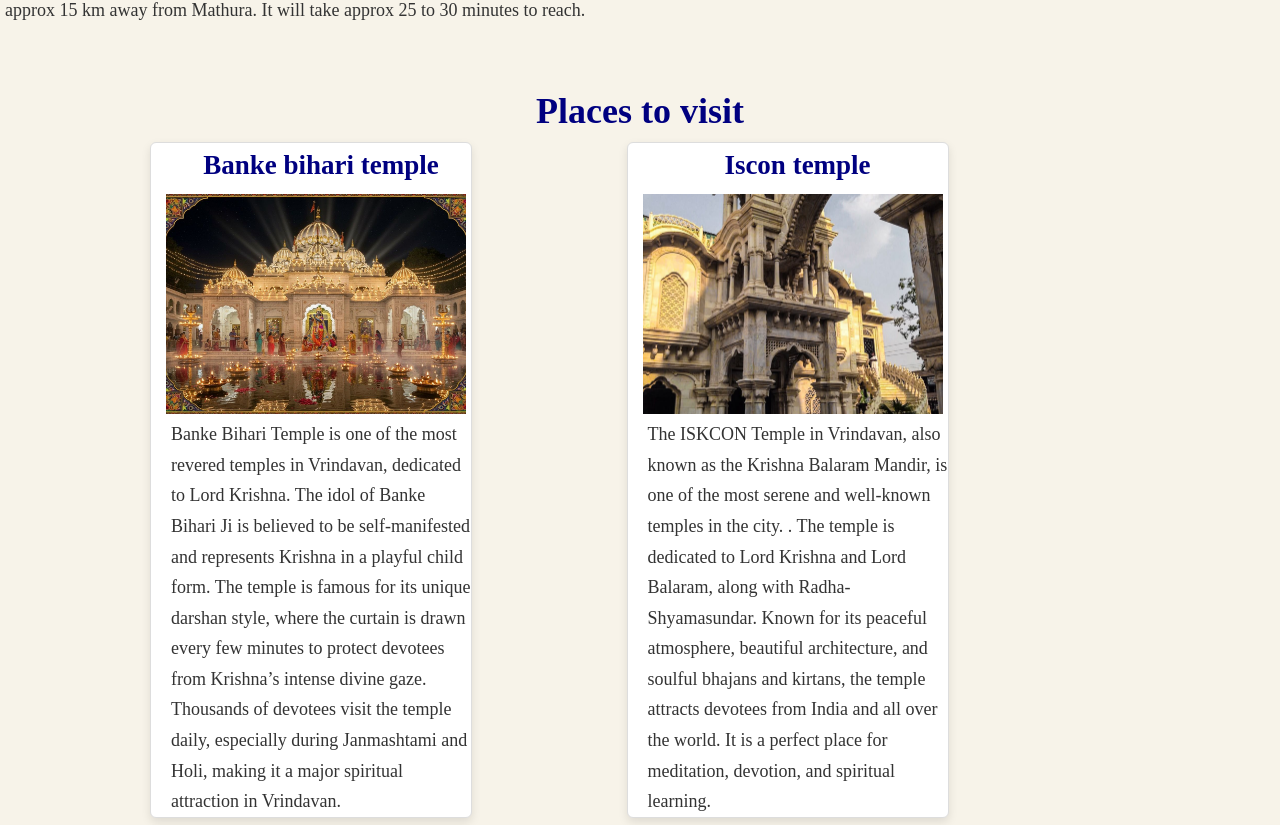
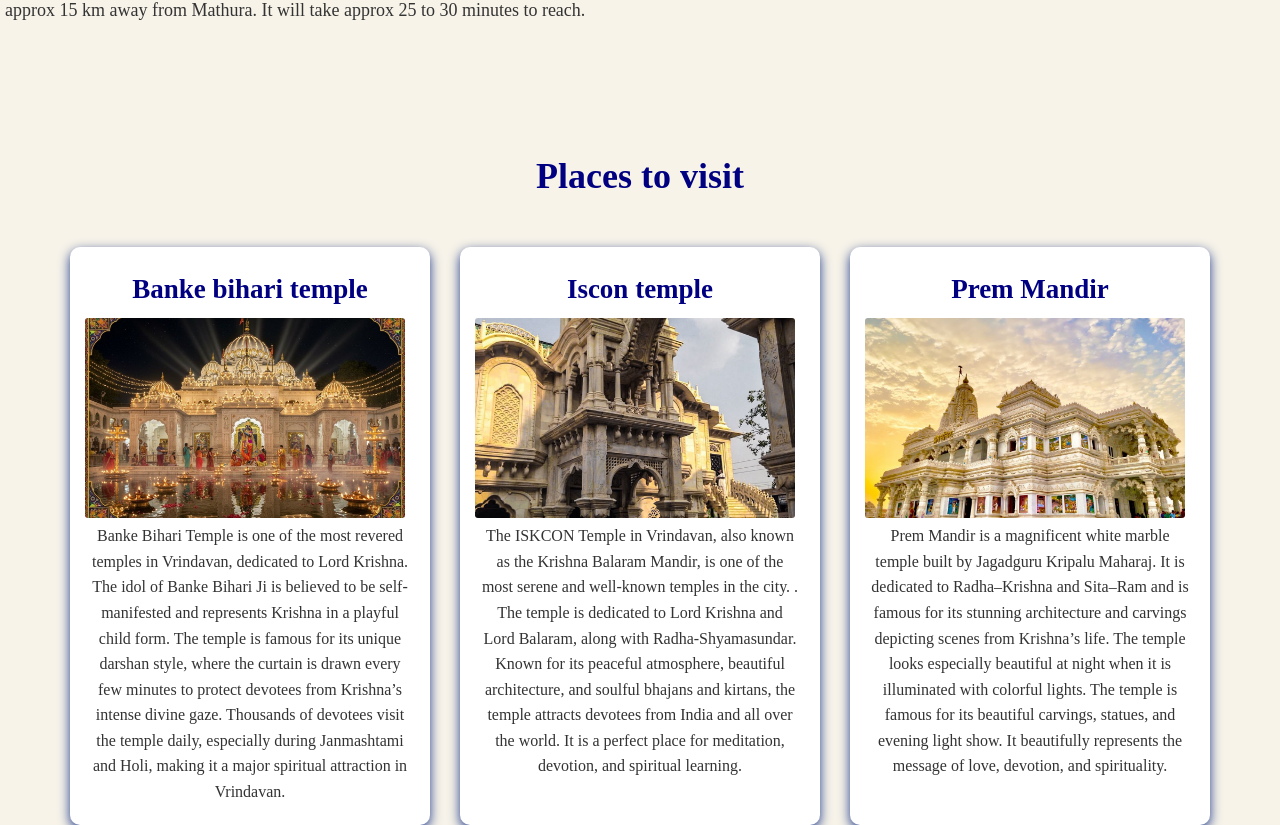
Before and after one commit to shrutideveloper18/vrindavan-travel-guide, a plain HTML site: page index.html in a window 1280 px wide. Shown: the part 1009-1834 px from the top of the page. Drawn offline with Linux system fonts and the light colour scheme; a script that the page names is missing.

Commit message:
Update style.css

```diff
--- a/style.css
+++ b/style.css
@@ -35,46 +35,41 @@
         margin-right: 20px;
         display: flow-root;*/
     }
-
-    .box {
-        background-color: white;
-        width: 300px;
-        min-height: 300px;
-        padding-left: 20px;
-        margin-left: 150px;
-        border: 1px solid #ddd;
-        box-shadow: 0 4px 10px rgba(0, 0, 0, 0.1);
+    .part-2 {
         text-align: center;
-        border-radius: 6px;
-        text-align: left;
-        display: inline-block;
-        overflow: scroll;
-        justify-content: center;
-        scrollbar-width: none;
-
-    }
-
-    .box:nth-child(1) img {
-
-        display: flex;
-        margin: auto;
-    }
-
-    .box img {
-        width: 100%;
-        height: 220px;
-        /* same for all */
-        object-fit: cover;
-        /* prevents image stretching */
-        display: block;
-        /* removes small gaps */
+        padding: 60px 20px;
     }
 
     .boxes {
-        line-break: 1.2;
+        display: flex;
+        justify-content: center;
+        gap: 30px;
+        flex-wrap: wrap;
+        margin-top: 40px;
     }
 
     .box {
+        background: #fff;
+        width: 320px;
+        padding: 20px;
+        border-radius: 10px;
+        box-shadow: 0 4px 12px #1f3a8a;
+    }
+
+
+
+    .box h3 {
+        margin: 15px 0 10px;
+        color: #1f3a8a;
+    }
+
+    .box p {
+        font-size: 16px;
+        line-height: 1.6;
+        color: #333;
+    }
+
+    .boxes {
         transition: transform 0.3s ease, box-shadow 0.3s ease;
     }
 
@@ -82,6 +77,14 @@
         transform: translateY(-5px);
         box-shadow: 0 8px 20px rgba(0, 0, 0, 0.15);
     }
+     .box img {
+        width: 100%;
+        height: 200px;
+        object-fit: cover;
+        border-radius: 8px;
+    }
+
+
 
     .best-time {
         text-align: center;
```
